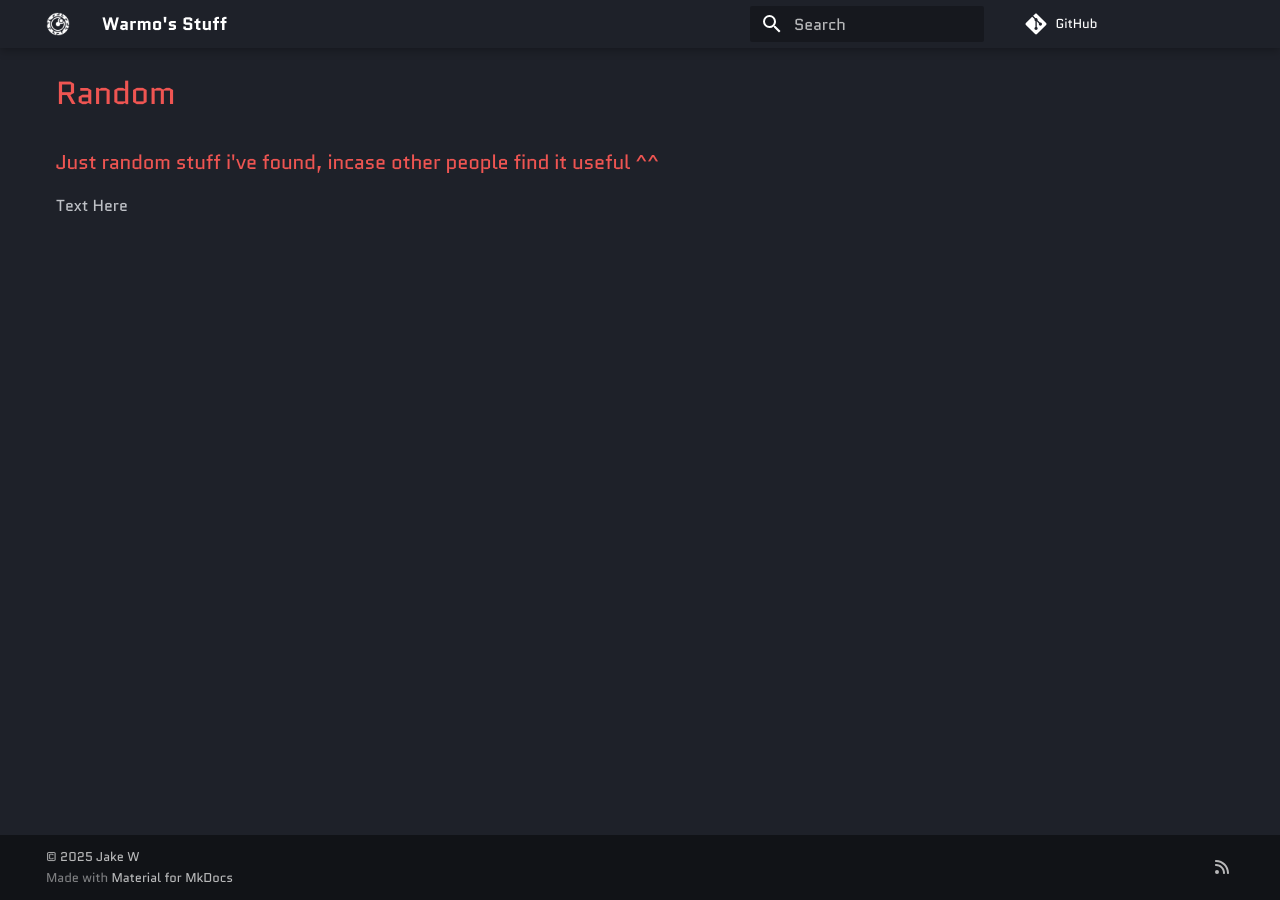
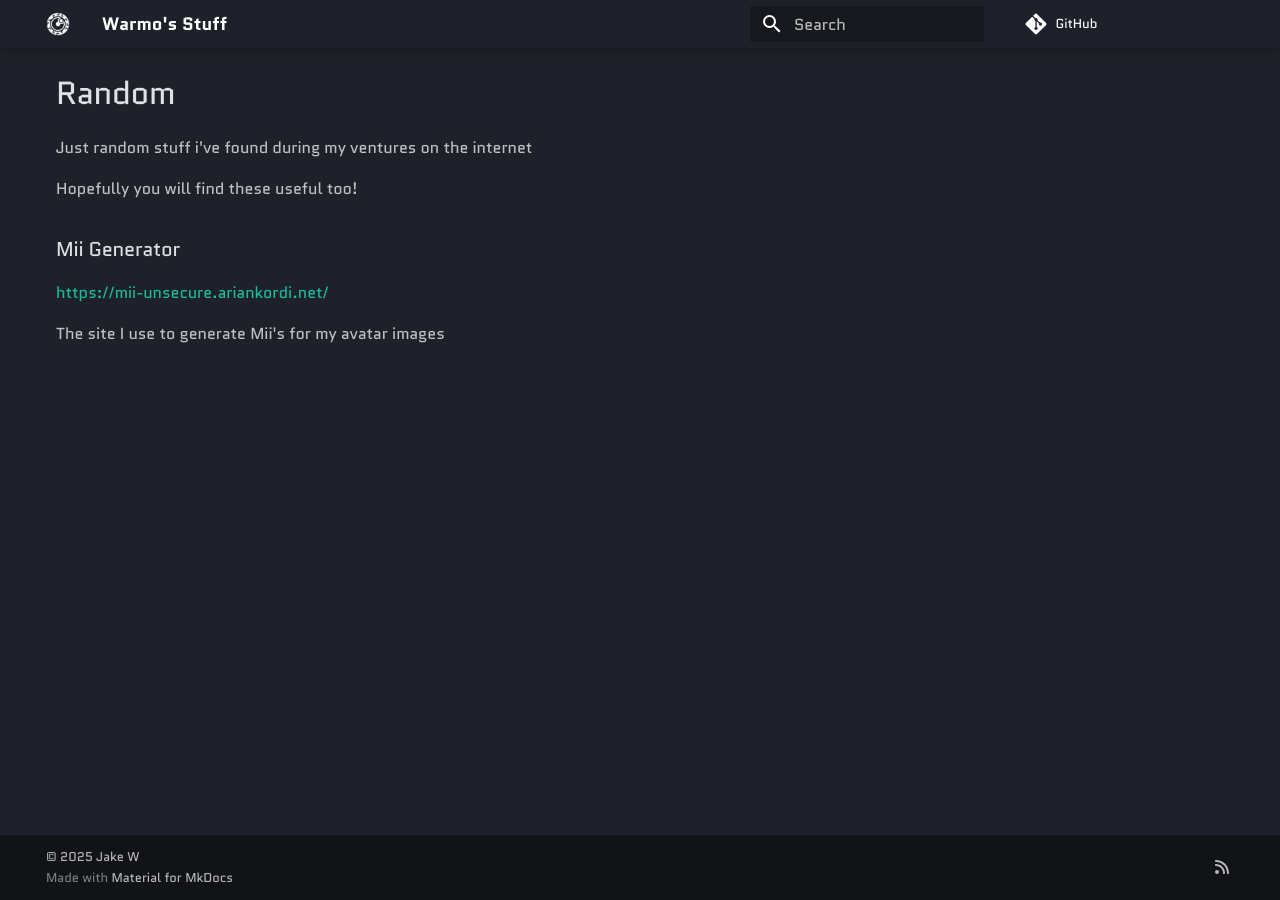
Before and after one commit to Warmo/warmo.github.io, an MkDocs documentation site: the page built from docs/random.md, in a window 1280 px wide. Built offline with MkDocs 1.6.1 and Material for MkDocs 9.7.7, drawn with Linux system fonts in a browser that asks for light colours; comment, search, counter and statistics services are not loaded.

Commit message:
Edited random

```diff
--- a/docs/random.md
+++ b/docs/random.md
@@ -7,6 +7,12 @@ hide:
 ---
 # Random
 
-### Just random stuff i've found, incase other people find it useful ^^
+Just random stuff i've found during my ventures on the internet
 
-Text Here
+Hopefully you will find these useful too!
+
+### Mii Generator
+
+[https://mii-unsecure.ariankordi.net/](https://mii-unsecure.ariankordi.net/)
+
+The site I use to generate Mii's for my avatar images
--- a/docs/stylesheets/extra.css
+++ b/docs/stylesheets/extra.css
@@ -31,7 +31,7 @@
 
 /* Links */
 .md-typeset a {
-  color: #ef5552;
+  color: #1ABC9C;
 }
 
 /* Header Navigation */
@@ -41,7 +41,7 @@
 
 /* Titles */
 .md-typeset h1, .md-typeset h2, .md-typeset h3 {
-  color: #ef5552;
+  color: #E0E1E6;
 }
 .md-typeset a:hover {
   color: #ffffff;
```
